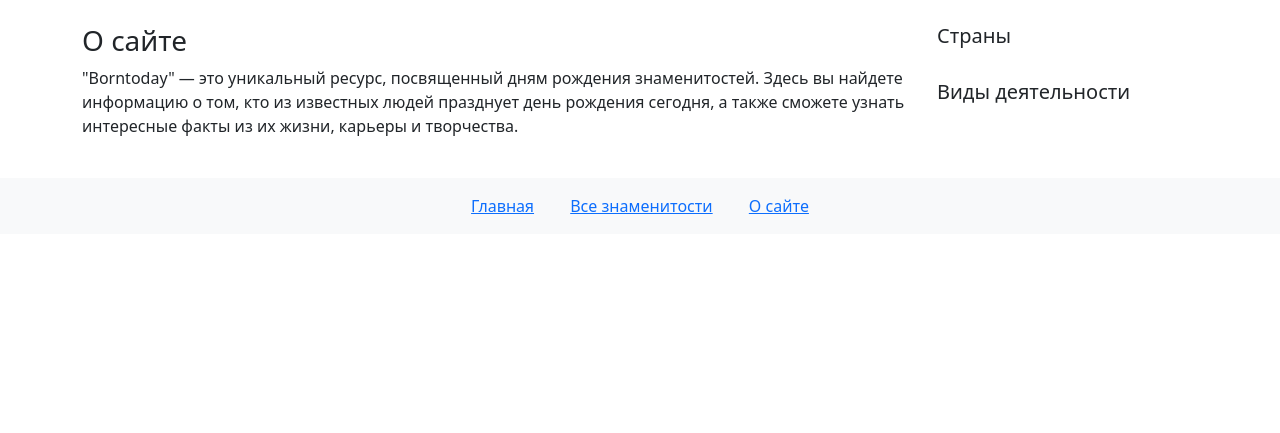
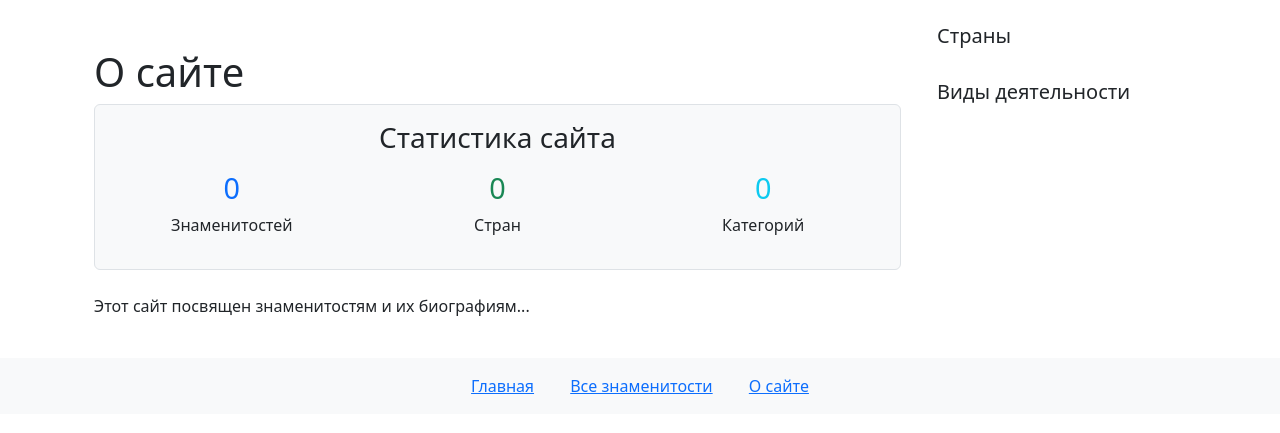
Before and after one commit to KatyBond19/borntoday, a Django app: page /about/ in a window 1280 px wide. Shown: the part 78-511 px from the top of the page. Run offline with Django 5.2, Linux system fonts and the light colour scheme; data that the repository does not hold is empty.

Commit message:
Статистика на странице:О сайте

```diff
--- a/star/templates/star/about.html
+++ b/star/templates/star/about.html
@@ -1,9 +1,42 @@
-{% extends 'star/base.html' %}
-{% block title %}{{ title }} - Borntoday.ru{% endblock %}
+{% extends "star/base.html" %}
 
 {% block content %}
-<h3>О сайте</h3>
-<p>
-{{ description }}
-<p>
+<div class="container mt-4">
+    <h1>{{ title }}</h1>
+
+    <!-- Упрощенный блок статистики -->
+    <div class="stats-box mb-4 p-3 bg-light rounded">
+        <h3 class="text-center mb-3">Статистика сайта</h3>
+        <div class="row text-center">
+            <div class="col-md-4">
+                <h4 class="text-primary">{{ stats.stars }}</h4>
+                <p>Знаменитостей</p>
+            </div>
+            <div class="col-md-4">
+                <h4 class="text-success">{{ stats.countries }}</h4>
+                <p>Стран</p>
+            </div>
+            <div class="col-md-4">
+                <h4 class="text-info">{{ stats.categories }}</h4>
+                <p>Категорий</p>
+            </div>
+        </div>
+    </div>
+
+    <!-- Основной контент -->
+    <div class="about-content">
+        <p>Этот сайт посвящен знаменитостям и их биографиям...</p>
+        <!-- Дополнительный текст о сайте -->
+    </div>
+</div>
+
+<style>
+    .stats-box {
+        border: 1px solid #dee2e6;
+    }
+    .stats-box h4 {
+        font-size: 1.8rem;
+        margin-bottom: 0.5rem;
+    }
+</style>
 {% endblock %}
--- a/star/templates/star/base.html
+++ b/star/templates/star/base.html
@@ -44,6 +44,19 @@
     }
 </style>
 
+<style>
+    .stat-card {
+        transition: transform 0.3s ease;
+    }
+    .stat-card:hover {
+        transform: translateY(-5px);
+    }
+    .display-4 {
+        font-size: 2.5rem;
+        font-weight: 300;
+    }
+</style>
+
 <!-- Bootstrap JS -->
 <script src="https://cdn.jsdelivr.net/npm/bootstrap@5.3.0/dist/js/bootstrap.bundle.min.js"></script>
 </body>
--- a/star/views.py
+++ b/star/views.py
@@ -196,3 +196,19 @@ def sitemap_letter(request, letter):
     }
     context.update(get_alphabet_context())
     return render(request, 'star/sitemap_letter.html', context)
+
+
+def about(request):
+    # Получаем статистику
+    stats = {
+        'stars': Star.objects.filter(is_published=True).count(),
+        'countries': Country.objects.count(),
+        'categories': Category.objects.count(),
+    }
+
+    context = {
+        'title': 'О сайте',
+        'stats': stats,
+        # Другие данные контекста, если есть
+    }
+    return render(request, 'star/about.html', context)
```
